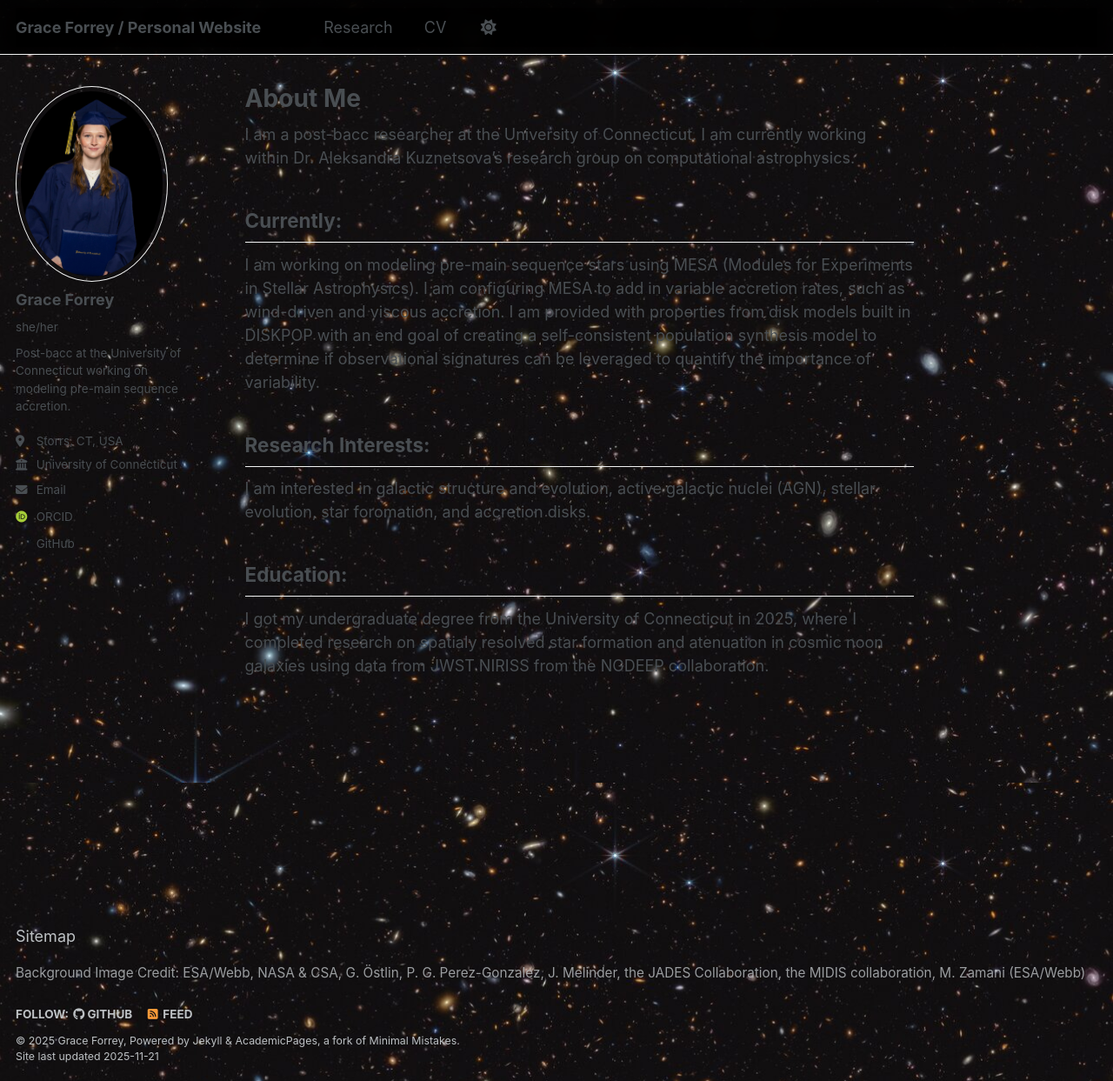
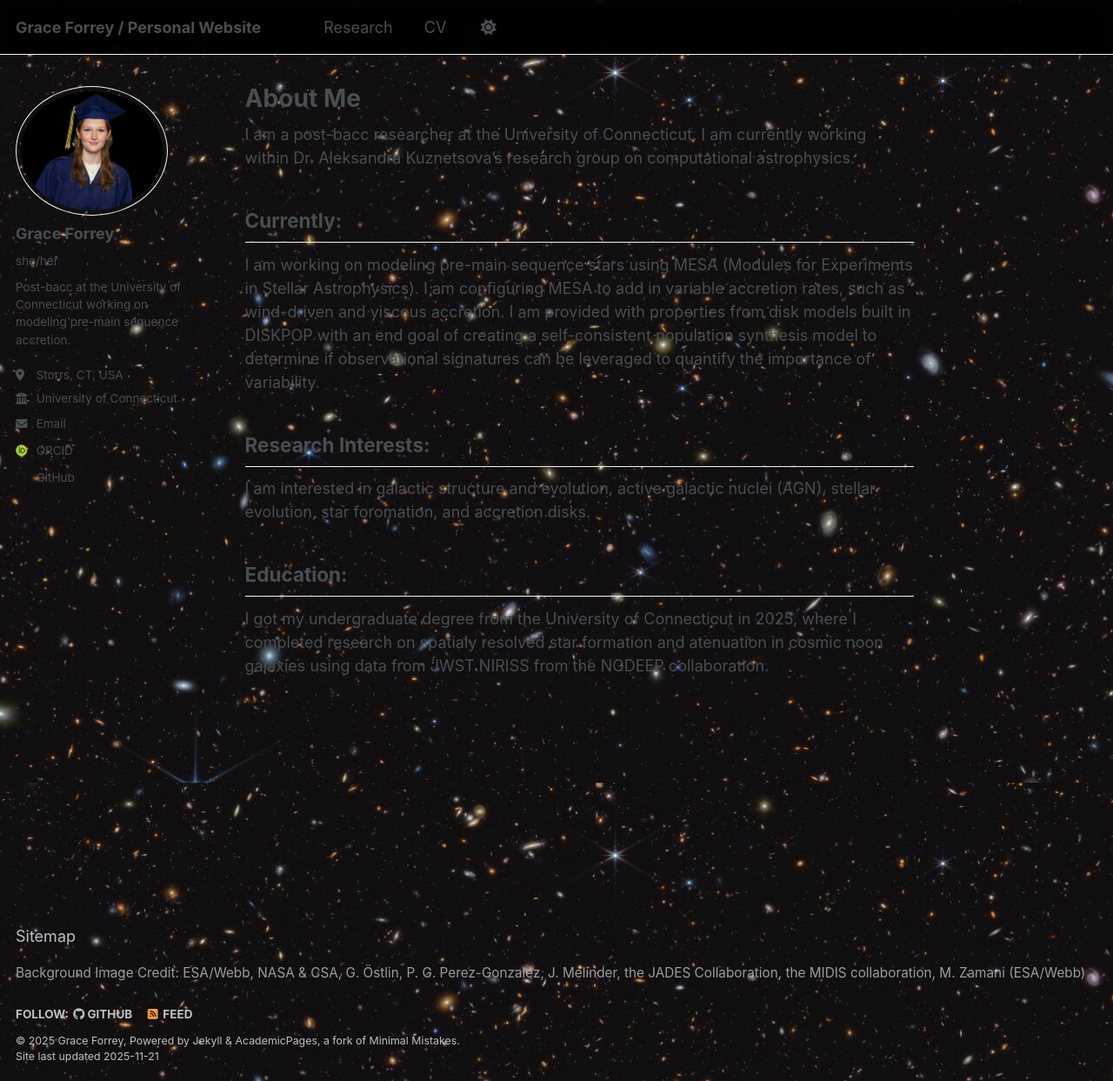
Before and after one commit to forreyg/forreyg.github.io, a Jekyll site: the page built from _pages/about.md, in a window 1280 px wide and 1243 px high. Shown: the whole window at 87% size. Built offline with Jekyll 4.4.1, drawn with Linux system fonts in a browser that asks for light colours; some web fonts are replaced; a script that is not in the unit is left out.

Commit message:
add smaller grad photo

```diff
--- a/_config.yml
+++ b/_config.yml
@@ -23,7 +23,7 @@ repository               : "forreyg/academicpages.github.io"
 #               Additional customization can be done by editing /_includes/author-profile.html
 author:
   # Biographic information
-  avatar           : "Grad_photo.png"
+  avatar           : "78268D63-E150-491E-8511-06D4957D4CFE_1_201_a.jpeg"
   name             : "Grace Forrey"
   pronouns         : "she/her"
   bio              : "Post-bacc at the University of Connecticut working on modeling pre-main sequence accretion."
```
